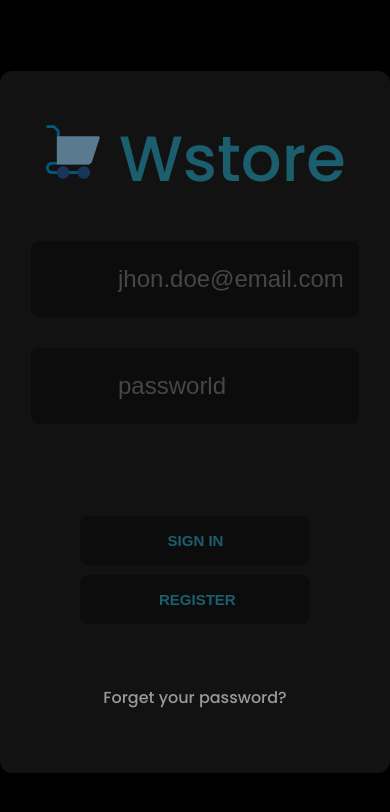
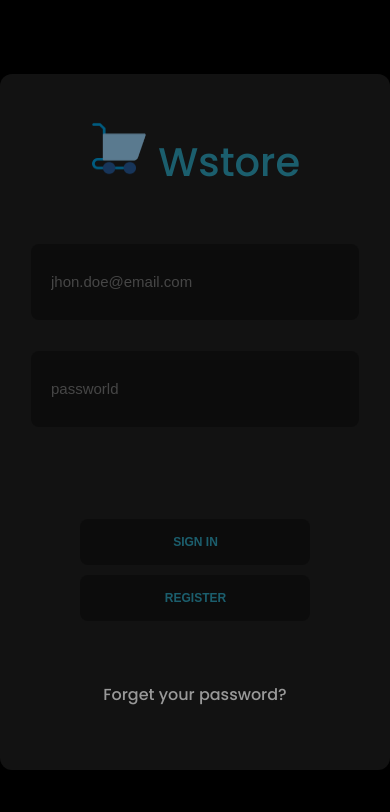
Before and after one commit to wilhamoreira/Wstore, a plain HTML site: page index.html in a window 390 px wide. Drawn offline with Linux system fonts and the light colour scheme.

Commit message:
Correção de tamanho de fonte

```diff
--- a/assets/css/style.css
+++ b/assets/css/style.css
@@ -105,6 +105,24 @@ button:hover{
 
         width: 100vw;
     }
+    .logo-compras{
+
+        height: 55px;
+        width: 58px;
+        left: 0px;
+        top: 19px;
+    }
+
+    .cabecalho{
+
+        font-size: 40px;
+    }
+    .form{
+
+        background: #151515;
+        padding-left: 20px;
+        font-size: 15px;
+    }
     .botoes{
 
         display: flex;
@@ -116,11 +134,14 @@ button:hover{
     .botoes > button{
 
         margin: 5px;
+        font-size: 12px;
     }
     .recuperar-senha{
 
         margin-bottom: 10px;
     }
+
+
     /* .container{
         padding: 2rem 0;
         display: flex;
```
